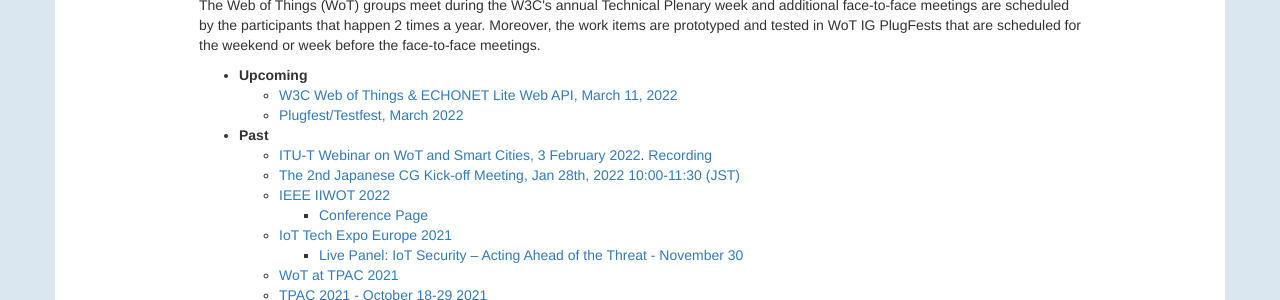
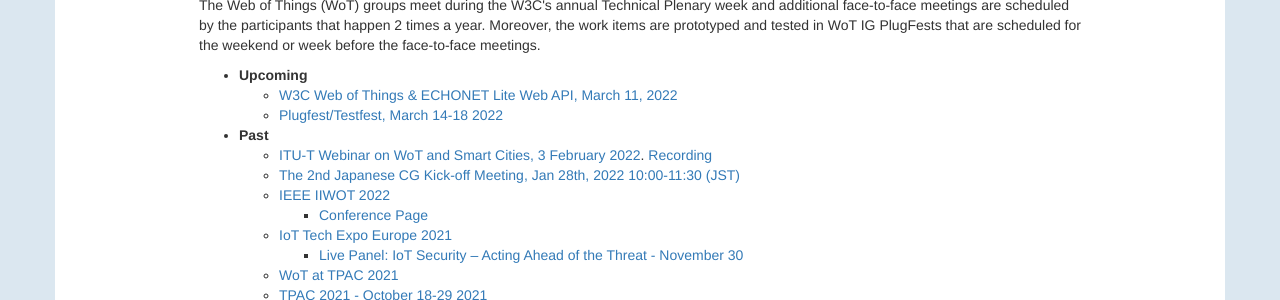
Before and after one commit to w3c/wot-marketing, a Jekyll site: the page built from docs/activities/general/index.html, in a window 1280 px wide. Shown: the part 523-823 px from the top of the page. Built offline with Jekyll 4.4.1, drawn with Linux system fonts in a browser that asks for light colours; nearby versions of some CDN libraries.

Commit message:
add dates for Plugfest/Testfest

```diff
--- a/docs/activities/general/index.html
+++ b/docs/activities/general/index.html
@@ -49,7 +49,7 @@
 			<strong>Upcoming</strong>
 			<ul>
 				<li><a target="_blank" href="https://wot-jp-cg.connpass.com/event/239394/">W3C Web of Things &amp; ECHONET Lite Web API, March 11, 2022</a></li>
-				<li><a target="_blank" href="https://github.com/w3c/wot-testing/tree/main/events/2022.03.Online">Plugfest/Testfest, March 2022</a></li>
+				<li><a target="_blank" href="https://github.com/w3c/wot-testing/tree/main/events/2022.03.Online">Plugfest/Testfest, March 14-18 2022</a></li>
 			</ul>
 		</li>
 		<li>
```
